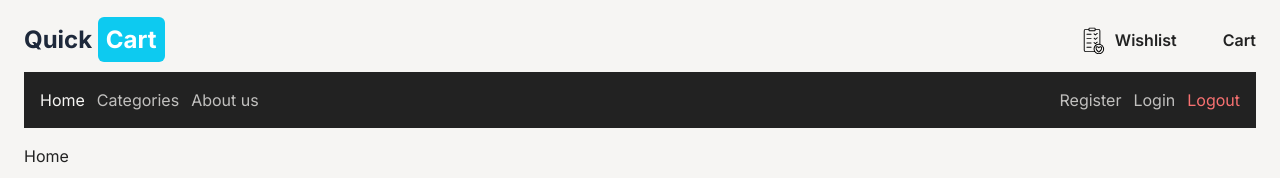
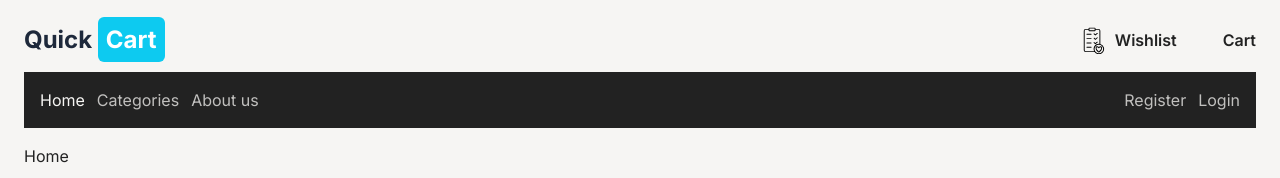
Before and after one commit to Mohammedatef1/modora, a React (Vite) app: page / in a window 1280 px wide. Shown: the top 178 px of the page. Built offline with nearby package versions, Linux system fonts and the light colour scheme.

Commit message:
update: header navlinks

```diff
--- a/src/components/common/Header.tsx
+++ b/src/components/common/Header.tsx
@@ -1,11 +1,12 @@
 import { NavLink, useNavigate } from "react-router-dom";
 import HeaderLeftSide from "./HeaderLeftSide";
-import { useAppDispatch } from "@store/hooks";
+import { useAppDispatch, useAppSelector } from "@store/hooks";
 import { logOut } from "@store/auth/authSlice";
 
 const Header = () => {
   const dispatch = useAppDispatch()
   const navigate = useNavigate()
+  const {accessToken} = useAppSelector(state => state.auth)
 
   const logoutHandler = () => {
     dispatch(logOut());
@@ -24,9 +25,13 @@ const Header = () => {
         <NavLink className="link" to="/about-us">About us</NavLink>
       </nav>
       <nav className="flex items-center gap-3">
-        <NavLink className="link" to="/register">Register</NavLink>
-        <NavLink className="link" to="/login">Login</NavLink>
+        {accessToken ?
         <button className="text-red-400" onClick={logoutHandler}>Logout</button>
+        :
+        <>
+          <NavLink className="link" to="/register">Register</NavLink>
+          <NavLink className="link" to="/login">Login</NavLink>
+        </>}
       </nav>
     </div>
   </header> );
```
